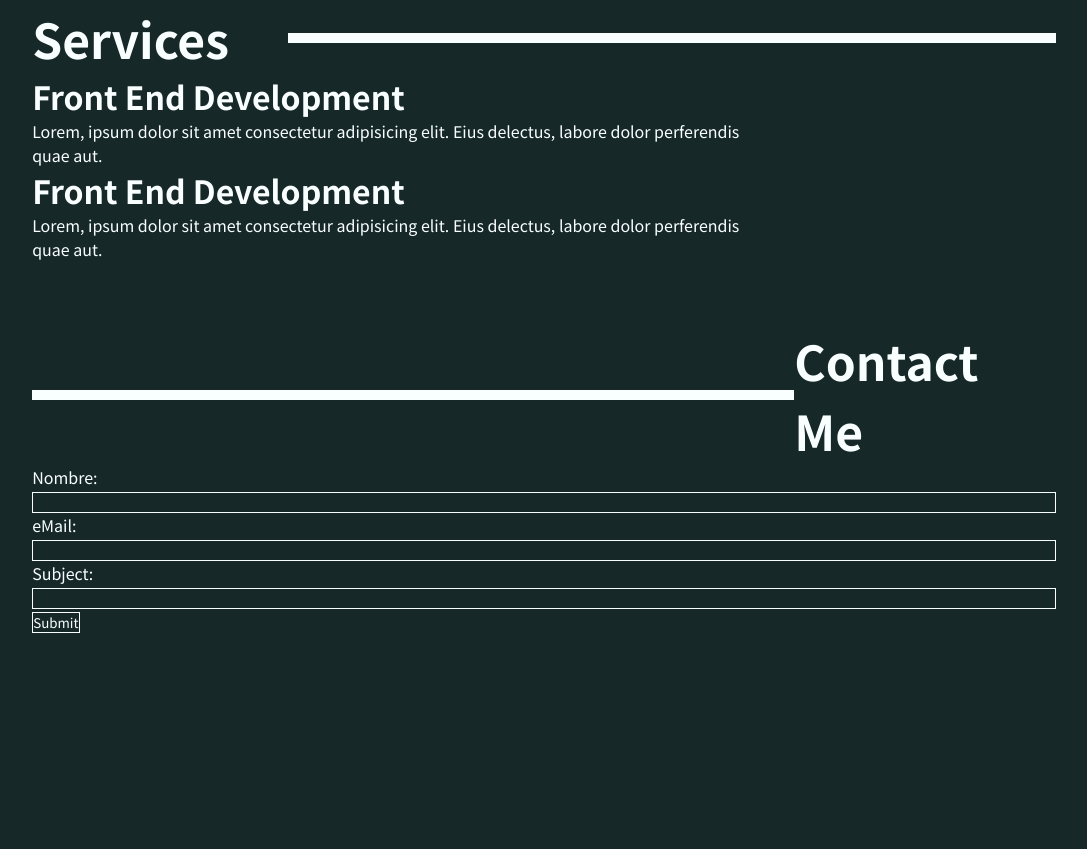
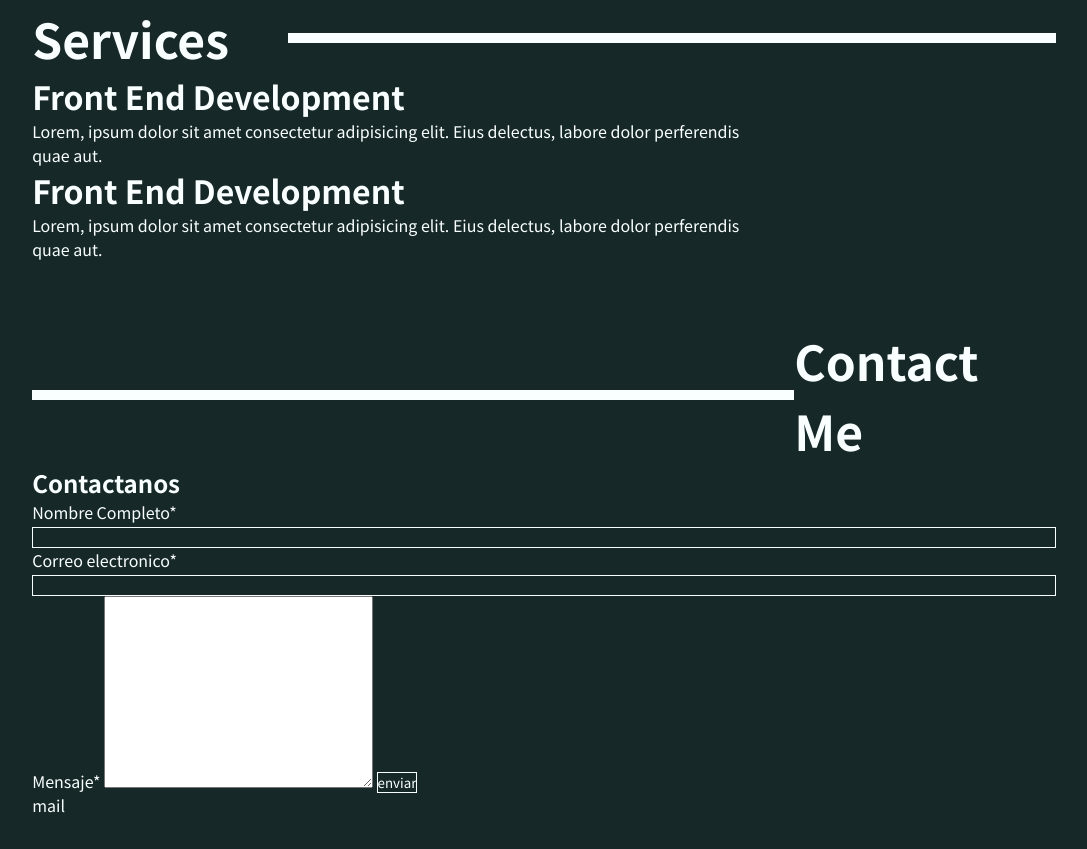
Before and after one commit to FacundoCampora/Portfolio, a plain HTML site: page index.html in a window 1280 px wide. Shown: the part 1059-1908 px from the top of the page, without its empty margins (83-1170 px from the left). Before the commit the page ends 1724 px from the top, so only its background shows below. Drawn offline with Linux system fonts and the light colour scheme.

Commit message:
Update index.html

```diff
--- a/index.html
+++ b/index.html
@@ -100,11 +100,18 @@
             <div class="line-left"></div><h1 class="title">Contact Me</h1>
         </div>
         <div class="contactMe-form">
-            <p>Nombre: </p><input type="text">
-            <p>eMail: </p><input type="text">
-            <p>Subject:</p><input type="text">
 
-            <button type="submit" value="Send">Submit</button>
+            <form id="form" action="" class="form">
+            <h2>Contactanos</h2>
+            <label for="name">Nombre Completo<span>*</span></label>
+            <input name="name" required type="text" id="name">
+            <label for="email">Correo electronico<span>*</span></label>
+            <input name="email" required type="text" id="email">
+            <label for="message">Mensaje<span>*</span></label>
+            <textarea name="message" id="message" cols="30" rows="10"></textarea>
+            <button type="submit">enviar</button>
+        </form>
+        <a href="mailto:facu.campora5@gmail.com" id="linkMail">mail</a>
 
         </div>
     </div>
```
